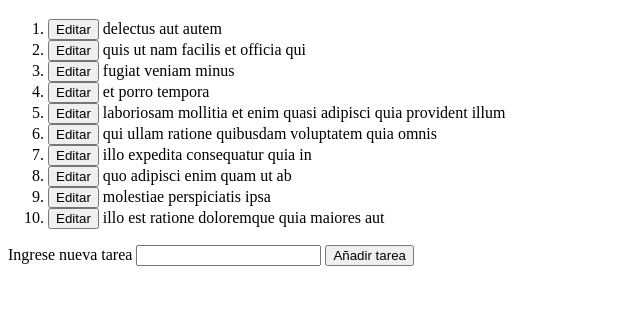
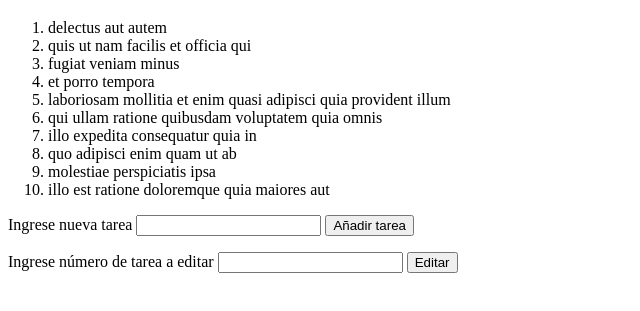
Before and after one commit to TheSchrodingerCat/lista-tareas, a plain HTML site: page index.html in a window 1280 px wide. Shown: the part 61-372 px from the top of the page, without its empty margins (0-640 px from the left). Drawn offline with Linux system fonts and the light colour scheme.

Commit message:
se cambio el boton en cada tarea por solo uno que pida el numero de la tarea a editar. Se creo tambien la funcion editarTarea(), pero no funciona el boton

```diff
--- a/index.html
+++ b/index.html
@@ -12,9 +12,17 @@
 		<div id="lista"></div>
 	</ol>
 
-	<label for="tareaNueva">Ingrese nueva tarea</label>
-	<input type="text" id="tareaNueva"> <!-- ingreso de tarea nueva -->
-	<button id="botoncillo" onclick="agregarTarea()">Añadir tarea</button> <!--boton para agregar tarea-->
+	<p>
+		<label for="tareaNueva">Ingrese nueva tarea</label>
+		<input type="text" id="tareaNueva"> <!-- ingreso de tarea nueva -->
+		<button id="botoncillo" onclick="agregarTarea()">Añadir tarea</button><br> <!--boton para agregar tarea-->
+	</p>
+
+	<p>
+		<label for="editar">Ingrese número de tarea a editar</label>
+		<input type="text" id="editar"> <!-- ingreso de id a editar -->
+		<button id="botonEdit" onclick="editarTarea()">Editar</button><br> <!-- esta parte no funciona -->
+	</p>
 
 	<script type="text/javascript" src="js/data.js"></script> <!-- JSON -->
 	<script type="text/javascript" src="js/main.js"></script> <!-- main -->
--- a/js/main.js
+++ b/js/main.js
@@ -3,7 +3,7 @@ var primeros10 = []; // en este array se almacenan las 10 primeras tareas del JS
 var list = document.getElementById("lista");
 for (i=0 ; i<10 ; i++){
 	primeros10.push(arregloTareas[i]);
-	list.innerHTML += "<li>" + "<button>Editar</button>" + " " + primeros10[i].title + "</li>";
+	list.innerHTML += "<li id='" + (i+1).toString() + "'>" +  primeros10[i].title + "</li>";
 } // se enlistan los 10 primeros y se enlazan con el id del div de HTML
 
 //lista10 = primeros10.forEach(function(element){"<ul>" + "<li>" + element.title + "</li>" + "</ul>";})
@@ -27,6 +27,15 @@ function agregarTarea(){
 
 	// se rescata la propiedad title del nuevo objeto y se agrega a la lista
 	var list = document.getElementById("lista");
-	list.innerHTML += "<li>" + "<button>Editar</button>" + " " + primeros10[primeros10.length-1].title + "</li>";
+	list.innerHTML += "<li id='" + primeros10.length.toString() + "'>" + primeros10[primeros10.length-1].title + "</li>";
 	newWork.value = "";
 }
+
+function editarTarea(id){
+	var nuevoIngreso = prompt("Edite su tarea: ");
+	var idIngresado = document.getElementById("editar");
+	var edit = document.getElementById("tareaNueva");
+	if (idIngresado==primeros10.id){
+		edit.innerHTML = nuevoIngreso; // no sé como enlazar esta edición con el id de la tarea correspondiente
+	}
+}
```
